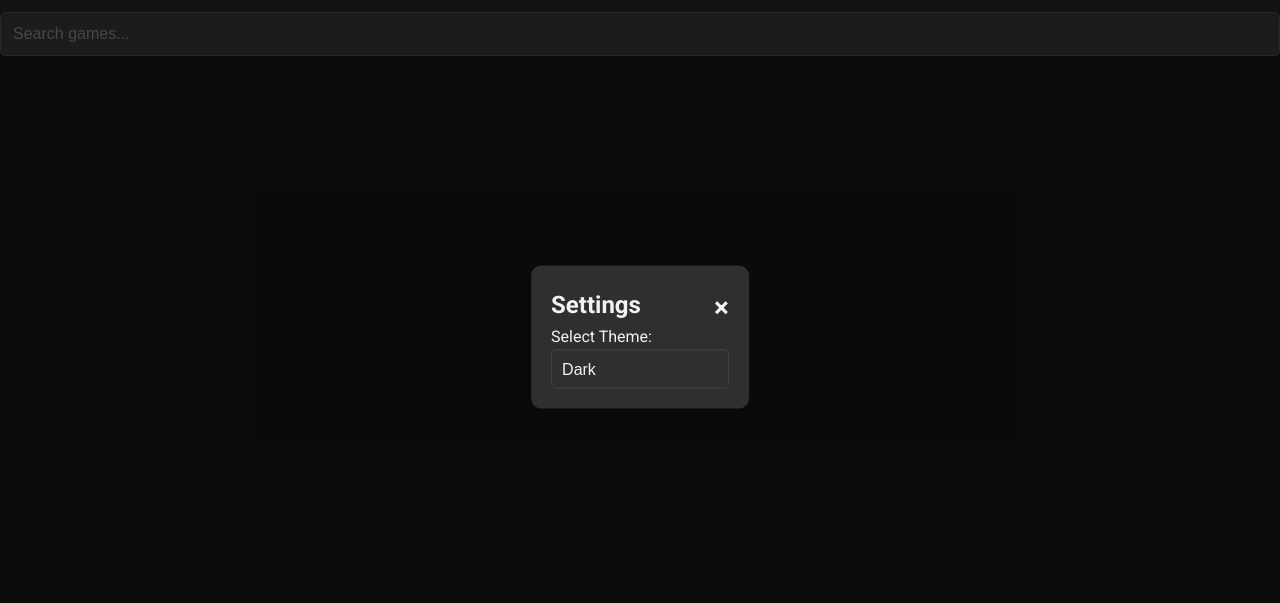
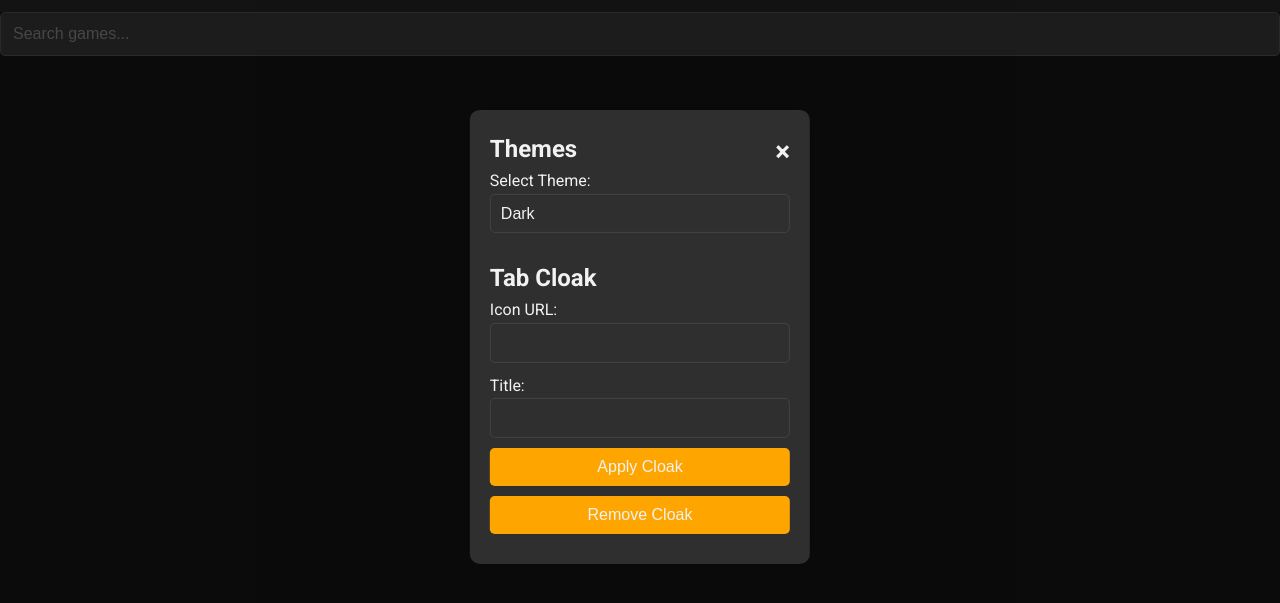
Before and after one commit to KittenGames/backup, a plain HTML site: page index.html in a window 1280 px wide. Both pictures are taken after a click on the button "Settings". Shown: the part 63-666 px from the top of the page. Drawn offline with Linux system fonts and the light colour scheme; no server answers.

Commit message:
Tab Cloaking

```diff
--- a/index.html
+++ b/index.html
@@ -33,7 +33,7 @@
   <div id="settings-modal" class="modal">
     <div class="modal-content">
       <span class="close">&times;</span>
-      <h2>Settings</h2>
+      <h2>Themes</h2>
       <div>
         <label for="theme-select">Select Theme:</label>
         <select id="theme-select">
@@ -46,8 +46,21 @@
           <option value="space">Space</option>
         </select>
       </div>
+      <br>
+      <h2>Tab Cloak</h2>
+      <div>
+        <label for="icon-input">Icon URL:</label>
+        <input type="text" id="icon-input">
+      </div>
+      <div>
+        <label for="title-input">Title:</label>
+        <input type="text" id="title-input">
+      </div>
+      <button id="save-settings-btn">Apply Cloak</button>
+      <button id="remove-cloak-btn">Remove Cloak</button>
     </div>
   </div>
+
 
   <div id="search-container">
     <input type="text" id="search-input" placeholder="Search games...">
--- a/main.css
+++ b/main.css
@@ -61,6 +61,16 @@ select option {
   color: var(--text-color);
 }
 
+.modal-overlay {
+  position: fixed;
+  top: 0;
+  left: 0;
+  width: 100%;
+  height: 100%;
+  background-color: rgba(0, 0, 0, 0.5);
+  z-index: 99;
+}
+
 .modal {
   display: none;
   position: fixed;
@@ -71,6 +81,40 @@ select option {
   height: 100%;
   overflow: auto;
   background-color: var(--card-background);
+}
+
+.modal-content input[type="text"],
+.modal-content button {
+  background-color: var(--card-content-background);
+  color: var(--text-color);
+  border: 1px solid var(--outline-color);
+  border-radius: 5px;
+  padding: 10px;
+  margin-bottom: 10px;
+  width: 100%;
+  font-size: 16px;
+  transition: border-color 0.3s ease;
+}
+
+.modal-content input[type="text"]:focus,
+.modal-content button:focus {
+  outline: none;
+  border-color: var(--primary-color);
+}
+
+.modal-content button {
+  background-color: var(--primary-color);
+  color: var(--text-color);
+  border: none;
+  padding: 10px 20px;
+  border-radius: 5px;
+  cursor: pointer;
+  font-size: 16px;
+  transition: background-color 0.3s ease;
+}
+
+.modal-content button:hover {
+  background-color: var(--button-hover-color);
 }
 
 .modal-content {
--- a/settings.js
+++ b/settings.js
@@ -3,6 +3,11 @@ document.addEventListener('DOMContentLoaded', function() {
   const settingsBtn = document.getElementById('settings-btn');
   const closeBtn = document.getElementsByClassName('close')[0];
   const themeSelect = document.getElementById('theme-select');
+  const iconInput = document.getElementById('icon-input');
+  const titleInput = document.getElementById('title-input');
+  const saveSettingsBtn = document.getElementById('save-settings-btn');
+  const removeCloakBtn = document.getElementById('remove-cloak-btn');
+  const modalOverlay = document.getElementById('modal-overlay'); // Add this line
 
   function setTheme(theme) {
     const link = document.querySelector('link[href^="themes/"]');
@@ -11,29 +16,71 @@ document.addEventListener('DOMContentLoaded', function() {
     themeSelect.value = theme;
   }
 
-    function loadSavedTheme() {
+  function loadSavedSettings() {
     const savedTheme = localStorage.getItem('selectedTheme');
     if (savedTheme) {
       setTheme(savedTheme);
     } else {
       setTheme('dark');
     }
+
+    // Load cloak settings
+    const iconUrl = localStorage.getItem('iconUrl');
+    const pageTitle = localStorage.getItem('pageTitle');
+    if (iconUrl) {
+      iconInput.value = iconUrl;
+    }
+    if (pageTitle) {
+      titleInput.value = pageTitle;
+    }
+    // Apply the loaded cloak settings
+    applyCloak();
   }
 
-    loadSavedTheme();
+  function saveSettings() {
+    localStorage.setItem('iconUrl', iconInput.value);
+    localStorage.setItem('pageTitle', titleInput.value);
+    applyCloak();
+  }
+
+  function applyCloak() {
+    const iconUrl = localStorage.getItem('iconUrl');
+    const pageTitle = localStorage.getItem('pageTitle');
+    if (iconUrl) {
+      const iconLink = document.querySelector("link[rel*='icon']") || document.createElement('link');
+      iconLink.type = 'image/x-icon';
+      iconLink.rel = 'shortcut icon';
+      iconLink.href = iconUrl;
+      document.getElementsByTagName('head')[0].appendChild(iconLink);
+    }
+    if (pageTitle) {
+      document.title = pageTitle;
+    }
+  }
+
+  function removeCloak() {
+    localStorage.removeItem('iconUrl');
+    localStorage.removeItem('pageTitle');
+    window.location.reload();
+  }
+
+  loadSavedSettings();
 
   settingsBtn.onclick = function() {
     settingsModal.style.display = "block";
-      loadSavedTheme();
+    loadSavedSettings();
+    modalOverlay.style.display = "block";
   }
 
   closeBtn.onclick = function() {
     settingsModal.style.display = "none";
+    modalOverlay.style.display = "none";
   }
 
   window.onclick = function(event) {
     if (event.target == settingsModal) {
       settingsModal.style.display = "none";
+      modalOverlay.style.display = "none";
     }
   }
 
@@ -41,4 +88,7 @@ document.addEventListener('DOMContentLoaded', function() {
     const theme = this.value;
     setTheme(theme);
   });
+
+  saveSettingsBtn.onclick = saveSettings;
+  removeCloakBtn.onclick = removeCloak;
 });
```
Also changed, not shown: play.html (+20 -3 lines). Lines whose indentation alone changed are shown as unchanged.
